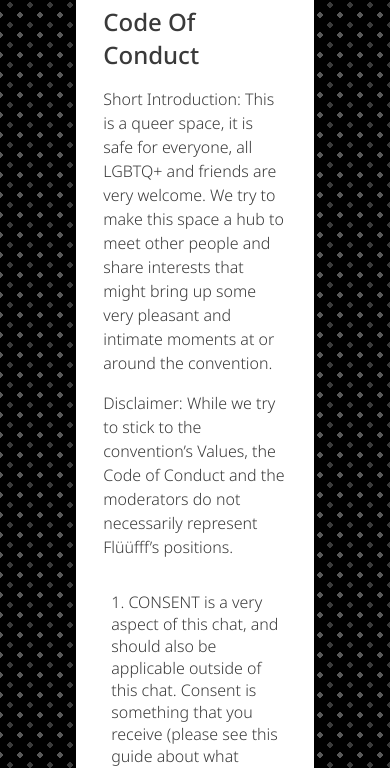
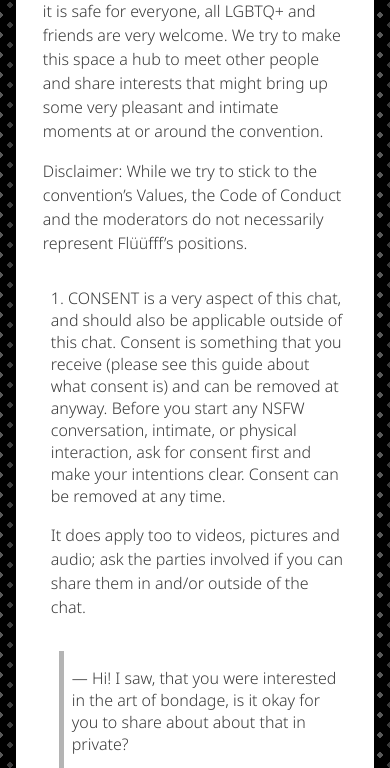
Before and after one commit to Fluufff/Miniwebsite-NSFW, a plain HTML site: page index.html in a window 390 px wide. Shown: the part 225-993 px from the top of the page. Drawn offline with Linux system fonts and the light colour scheme.

Commit message:
feat: adapt for smaller devices

```diff
--- a/assets/style.css
+++ b/assets/style.css
@@ -76,6 +76,12 @@
     background-color: #fff;
 }
 
+@media (max-width: 900px) {
+    section, footer {
+        width: 92%
+    }
+}
+
 section {
     flex: 1;
 
```
